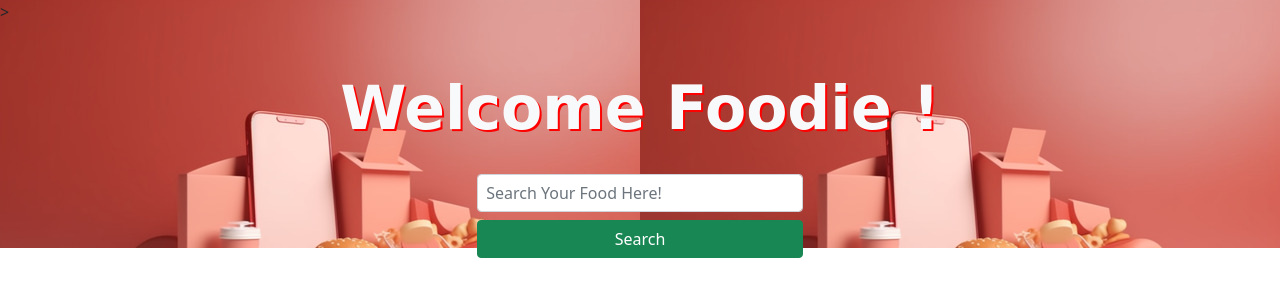
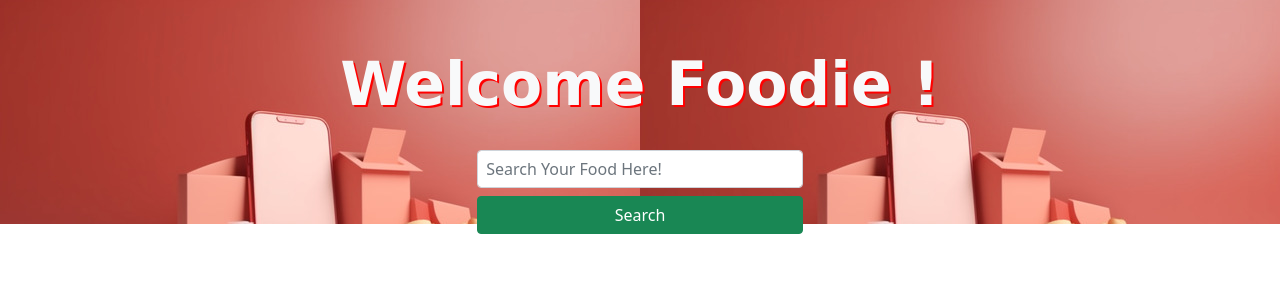
Before and after one commit to Minhazul-Arfin/meal_DB, a plain HTML site: page index.html in a window 1280 px wide. Drawn offline with nearby package versions, Linux system fonts and the light colour scheme; no server answers.

Commit message:
some issues fixed

```diff
--- a/index.html
+++ b/index.html
@@ -15,8 +15,8 @@
 
     </header>
     <main class="image-fluid" style="background-image: url('/bg/food.jpg');
-    height: 100%">>
-        <p class="h1 fw-bold text-center text-light mt-5" style="font-family: Cursive; font-weight: bold; font-size: 60px; text-shadow: 2px 2px red;">Welcome Foodie !</p>
+    height: 100%">
+        <p class="h1 fw-bold text-center text-light pt-5" style="font-family: Cursive; font-weight: bold; font-size: 60px; text-shadow: 2px 2px red;">Welcome Foodie !</p>
         <!-- SEARCH CONTAINER -->
         <section style="height: 120px;" class="d-flex align-items-center justify-content-center ">
             <div class="row">
```
